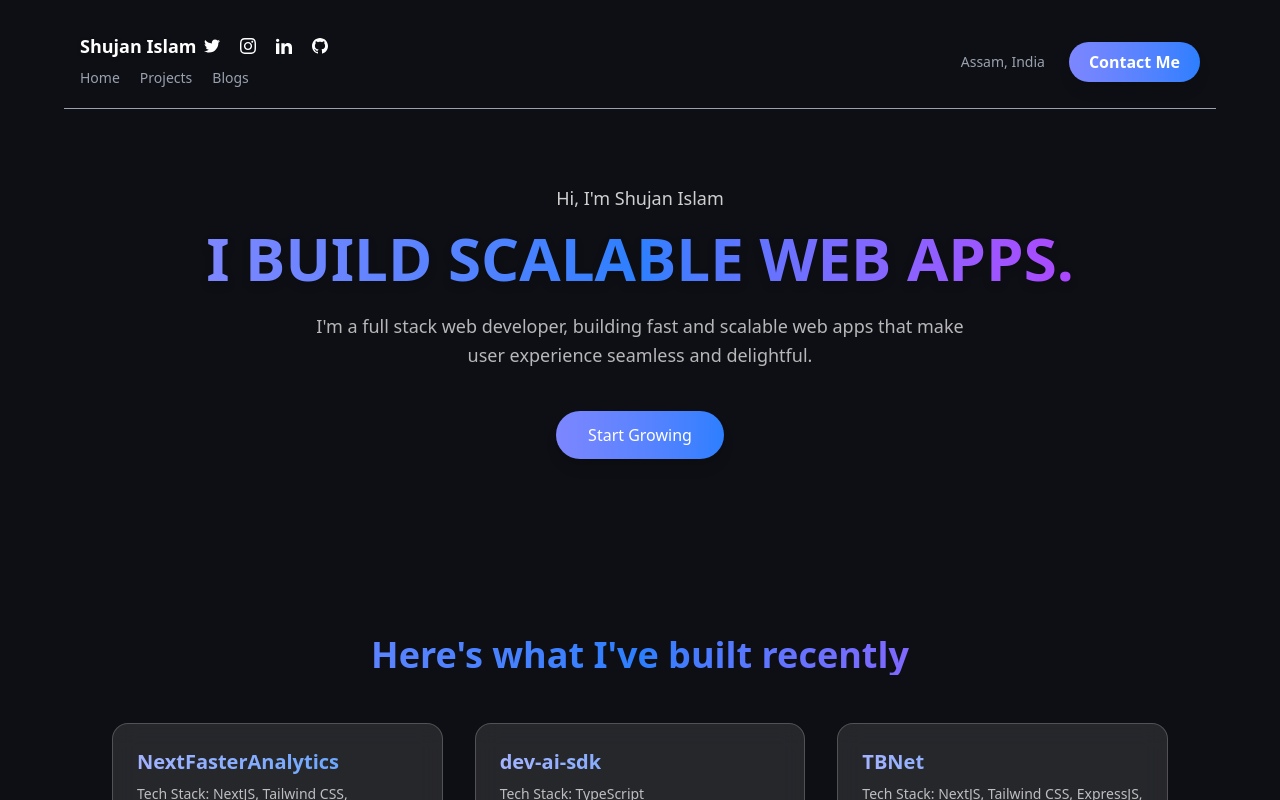
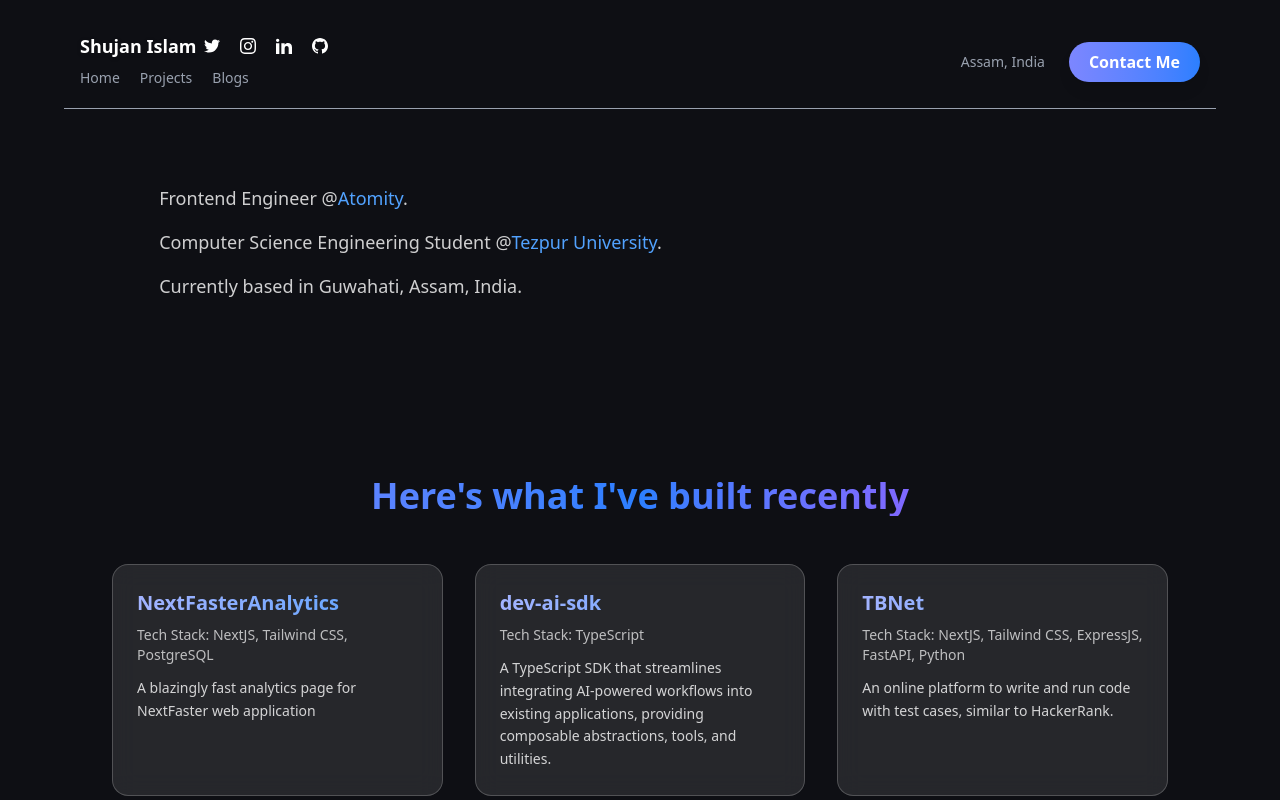
Before and after one commit to shujanislam/portfolio, a Next.js app: page / in a window 1280 px wide. Shown: the top 800 px of the page. Built offline with nearby package versions, Linux system fonts and the light colour scheme.

Commit message:
updated the hero section

```diff
--- a/src/app/components/HeroSection.tsx
+++ b/src/app/components/HeroSection.tsx
@@ -1,37 +1,13 @@
+import Link from 'next/link';
 const HeroSection = () => {
   return (
     <section
       id="about"
-      className="relative w-full flex flex-col items-center justify-center text-center py-24 px-6"
+      className="relative w-[90%] max-w-6xl mx-auto flex flex-col items-start py-24 px-4 text-left gap-y-4"
     >
-      {/* Greeting */}
-      <p className="text-lg text-white/80">Hi, I&apos;m Shujan Islam</p>
-
-      {/* Main Heading */}
-      <h1 className="mt-4 text-4xl sm:text-6xl font-bold bg-gradient-to-r from-indigo-400 via-blue-500 to-purple-500 bg-clip-text text-transparent drop-shadow-lg">
-        I BUILD SCALABLE WEB APPS.
-      </h1>
-
-      {/* Subtext */}
-      <p className="mt-6 text-lg text-white/70 max-w-2xl mx-auto leading-relaxed">
-        I&apos;m a full stack web developer, building fast and scalable web apps
-        that make user experience seamless and delightful.
-      </p>
-
-      {/* Call To Action */}
-      <a
-        href="https://linkedin.com/in/shujan-islam-954236318"
-        target="_blank"
-        rel="noopener noreferrer"
-      >
-        <button
-          className="mt-10 px-8 py-3 rounded-full font-medium text-white
-          bg-gradient-to-r from-indigo-400 to-blue-500 shadow-lg
-          hover:opacity-90 transition-all"
-        >
-          Start Growing
-        </button>
-      </a>
+      <p className="text-lg text-white/80">Frontend Engineer @<Link href="#" className="text-blue-400">Atomity</Link>.</p>
+      <p className="text-lg text-white/80">Computer Science Engineering Student @<Link href="#" className="text-blue-400">Tezpur University</Link>.</p>
+      <p className="text-lg text-white/80">Currently based in Guwahati, Assam, India.</p>
     </section>
   );
 };
```
